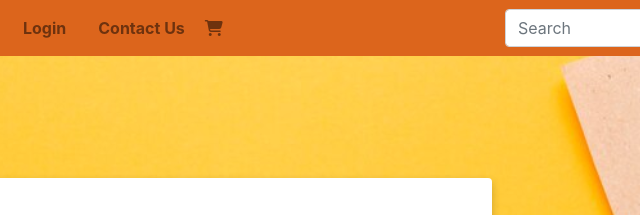
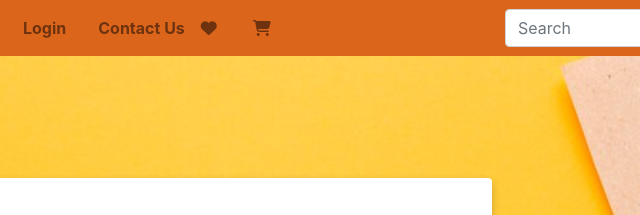
Before and after one commit to Meenu131102/DelishDine-Food-Delivery-Website, a website: page order.html in a window 1280 px wide. Shown: the top 215 px of the page, 398-1038 px from the left. Drawn offline with nearby package versions, Linux system fonts and the light colour scheme.

Commit message:
Add change

```diff
--- a/order.html
+++ b/order.html
@@ -67,6 +67,9 @@
 
                     <li class="nav-item ">
                         <a class="nav-link" href="contact.html">Contact Us</a>
+                    </li>
+                    <li class="nav-item mr-3">
+                        <a class="nav-link" href="wishlist.html"><i class="fa-solid fa-heart"></i></a>
                     </li>
                     <li class="nav-item ml-1">
                         <a class="nav-link" href="cart.html"><i class="fa-solid fa-cart-shopping"></i></a>
```
